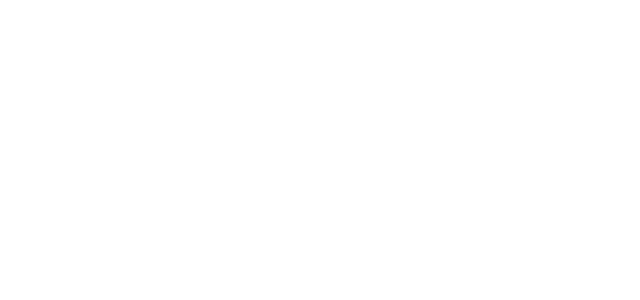
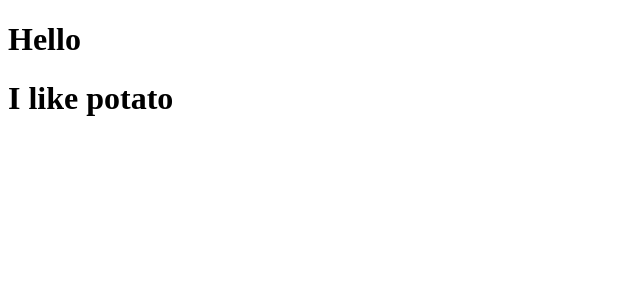
Before and after one commit to jheloper/movie-app-2020, a React (Create React App) app: page / in a window 1280 px wide. Shown: the top 300 px of the page, without its empty margins (0-640 px from the left). Built offline with nearby package versions, Linux system fonts and the light colour scheme.

Commit message:
App.js 파일 내에 Potato 컴포넌트를 선언하여 사용하도록 수정

```diff
--- a/src/App.js
+++ b/src/App.js
@@ -1,7 +1,16 @@
-import React from 'react';
+import React from "react";
+
+function Potato() {
+  return <h1>I like potato</h1>;
+}
 
 function App() {
-  return <div className="App" />;
+    return (
+        <div>
+            <h1>Hello</h1>
+            <Potato></Potato>
+        </div>
+    );
 }
 
 export default App;
```
